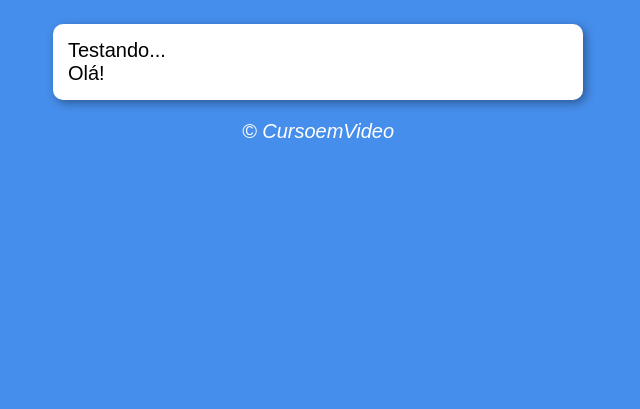
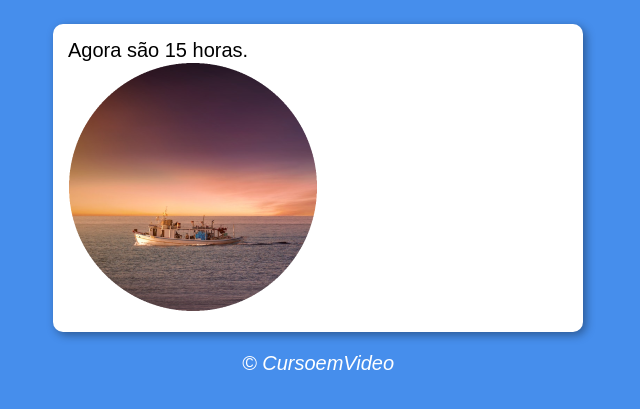
Before and after one commit to Luispdo/javascript, a plain HTML site: page aula12ex/ex014/modelo.html in a window 1280 px wide. Shown: the part 75-484 px from the top of the page, without its empty margins (322-962 px from the left). Drawn offline with Linux system fonts and the light colour scheme.

Commit message:
atualizado script.js

```diff
--- a/aula12ex/ex014/modelo.html
+++ b/aula12ex/ex014/modelo.html
@@ -4,19 +4,19 @@
     <meta charset="UTF-8">
     <meta http-equiv="X-UA-Compatible" content="IE=edge">
     <meta name="viewport" content="width=device-width, initial-scale=1.0">
-    <title>Modelo de Exercício</title>
+    <title>Hora do Dia</title>
     <link rel="stylesheet" href="style.css">
 </head>
-<body>
+<body onload="carregar()">
     <header>
         <h1>Hora do Dia</h1>
     </header>
     <section>
-        <div>
-            Testando...
+        <div id="msg">
+            Aqui vai aparecer a mensagem...
         </div>
-        <div>
-            Olá!
+        <div id="foto">
+            <img id="imagem" src="imagens/fotomanha.png" alt="Foto do dia">
         </div>
 
     </section>
--- a/aula12ex/ex014/script.js
+++ b/aula12ex/ex014/script.js
@@ -1 +1,18 @@
-alert('Olá!')
+function carregar() {
+    var msg = window.document.getElementById('msg')
+    var img = window.document.getElementById('imagem')
+    var data = new Date()
+    // var hora = data.getHours()
+    var hora = 15
+    msg.innerHTML = `Agora são ${hora} horas.`
+    if (hora >= 0 && hora < 12) {
+        // Bom Dia!
+        img.src = 'imagens/fotomanha.png'
+    } else if (hora >= 12 && hora < 18) {
+        // Boa Tarde!
+        img.src = 'imagens/fototarde.png'
+    } else {
+        // Boa Noite!
+        img.src = 'imagens/fotonoite.png'
+    }
+}
```
Also changed, not shown: aula12ex/ex014/imagens/fotomanha.png (renamed from aula12ex/ex014/imagens/manhacirc.png), aula12ex/ex014/imagens/fotonoite.png (renamed from aula12ex/ex014/imagens/noitecirc.png), aula12ex/ex014/imagens/fototarde.png (renamed from aula12ex/ex014/imagens/tardecirc.png).
